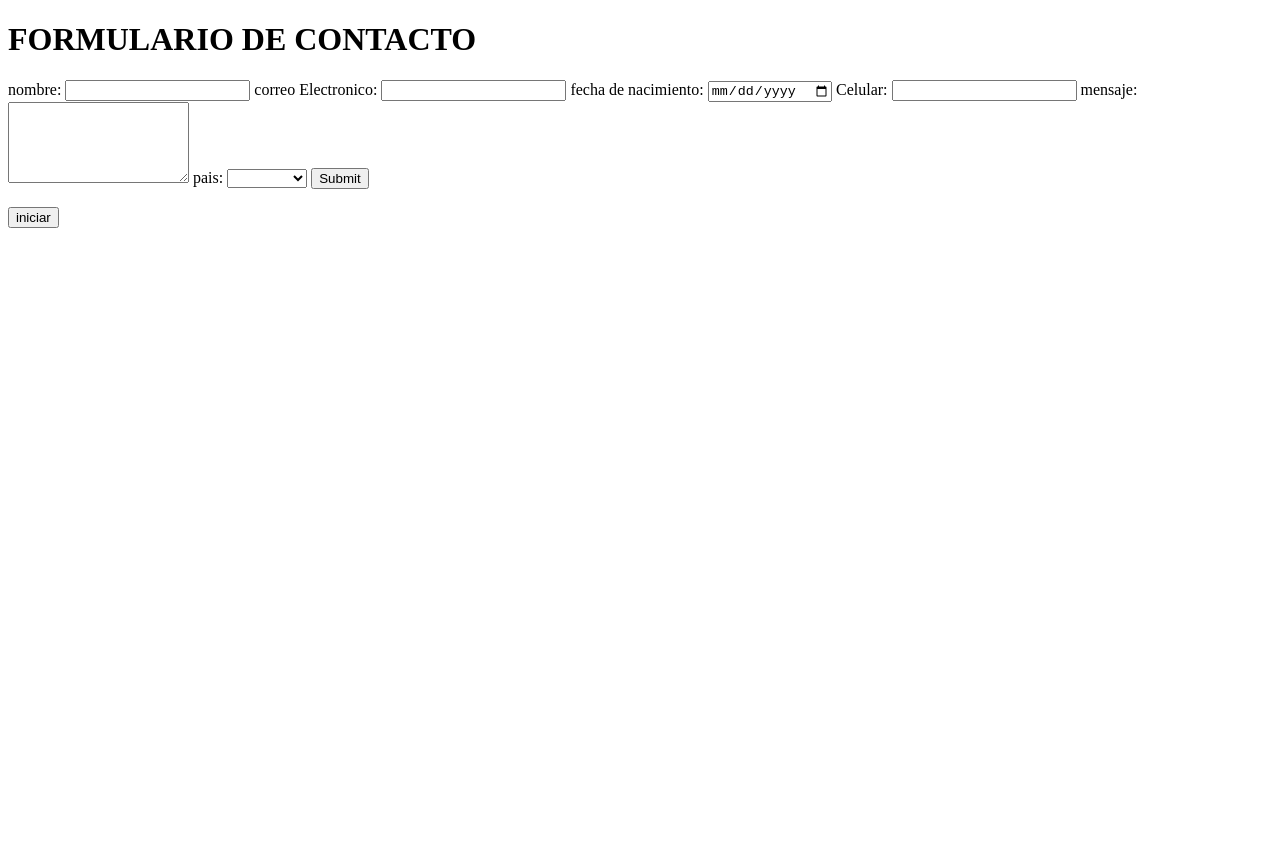
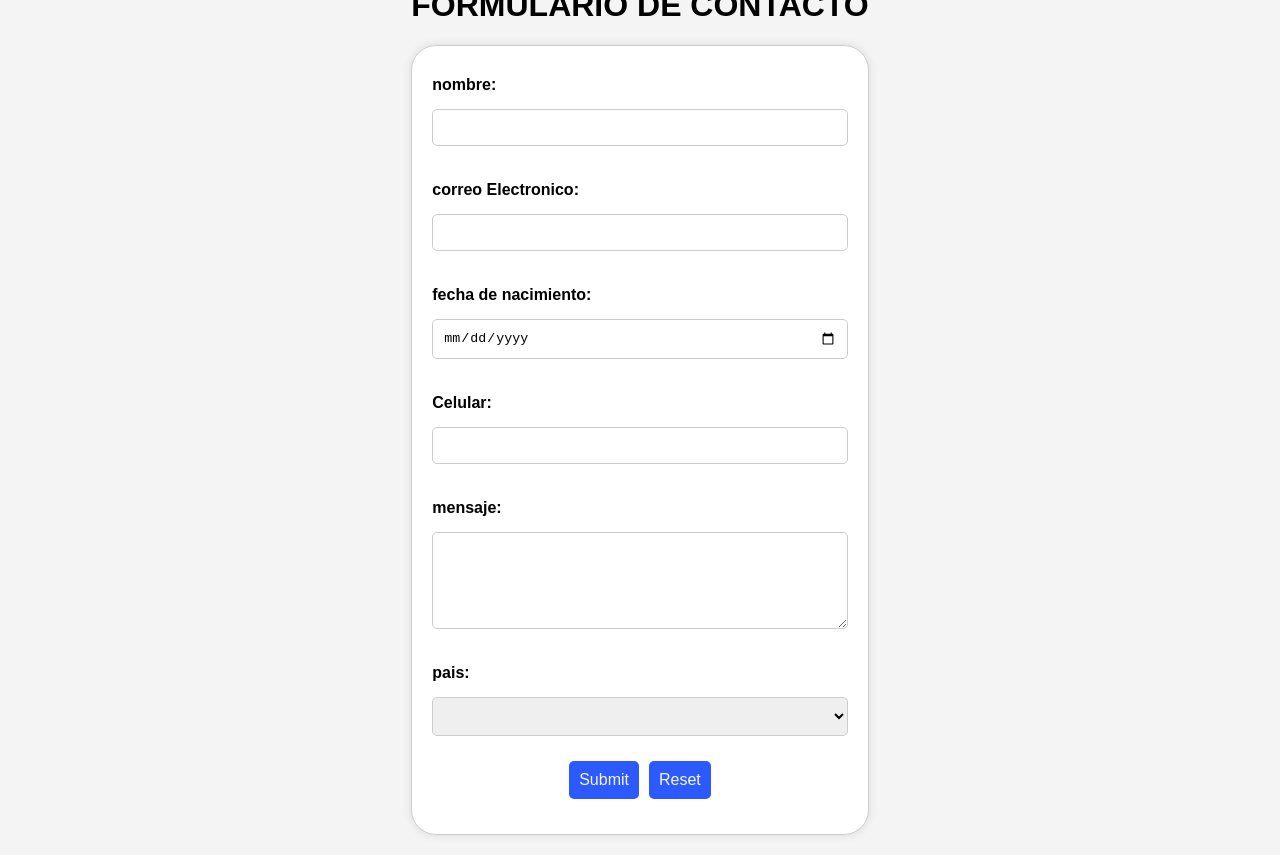
Before and after one commit to pineda1499/entrega-2, a plain HTML site: page formulario.html in a window 1280 px wide. Before the commit the page ends 800 px from the top, so only its background shows below. Drawn offline with Linux system fonts and the light colour scheme.

Commit message:
formulario

```diff
--- a/formulario.html
+++ b/formulario.html
@@ -4,11 +4,9 @@
     <meta charset="UTF-8">
     <meta name="viewport" content="width=device-width, initial-scale=1.0">
     <title>Document</title>
-    <style>
-
-    </style>
+    <link rel="stylesheet" type="text/css" href="style1.css">
 </head>
-<body>
+<body >
     <div class="container">
         <h1>FORMULARIO DE CONTACTO</h1>
         <form id="formulario"  action="#" method="post">
@@ -35,11 +33,13 @@
                 <option value="Mx">Mexico</option>
                 <option value="ar">Argentina</option>
             </select>
-            <input type="submit" name="emviar" id="enviar">
-            <br>
-            <br>
-            <button type="reset">iniciar</button>
-            </form>
+            <div class="button-group">
+                <input type="submit" name="enviar" id="enviar">
+                <input type="reset" name="limpiar" id="limpiar">
+            </div>
+
+
+        </form>
     </div>
 </body>
 </html>
--- a/style.css
+++ b/style.css
@@ -12,13 +12,13 @@ table {
     border-collapse: collapse;
     width: 90%;
     margin: 40px auto;
-    box-shadow: 0 4px 24px rgba(0,0,0,0.08);
+    box-shadow: 0 4px 24px rgba(139, 16, 16, 0.08);
     border-radius: 12px;
     overflow: hidden;
     background: #fff;
 }
 th, td {
-    border: 1px solid #e5e7eb;
+    border: 3px solid #000000;
     padding: 14px 10px;
     text-align: center;
     font-size: 1em;
--- /dev/null
+++ b/style1.css
@@ -0,0 +1,67 @@
+body{
+    font-family: Arial, Helvetica, sans-serif;
+    display: flex;
+    justify-content: center;
+    align-items: center;
+    height: 100vh;
+    margin: 0;
+    background-color: #f4f4f4;
+    padding: 0%;
+    border-radius: 15px; /* Esquinas más redondeadas */
+}
+.container{
+    max-width: 600px;
+    margin: 0 auto;
+    padding: 20px;
+border-radius: 8px;
+box-shadow: 0 0 10px rgba rgb(41, 41, 41);
+}
+h1{
+    text-align: center;
+    color: black;
+}
+label{
+    font-weight: bold;
+    margin: 10px 0 5px;
+    display: block;
+    font-weight: bold;
+}
+input, select, textarea{
+    width: 100%;
+    padding: 10px;
+    margin-bottom: 15px;
+    border: 1px solid #ccc;
+    border-radius: 5px;
+    box-sizing: border-box;
+}
+input[type="submit"], input[type="reset"]{
+    background-color: #2c5aff;
+    color: rgb(247, 247, 247);
+    border: none;
+    cursor: pointer;
+    font-size: 1em;
+    transition: background-color 0.5s ease;
+}
+input[type="submit"]:hover, input[type="reset"]:hover{
+    background-color: rgba(247, 247, 248, 0.78);
+    color: black;
+    border: 1px solid #000000;
+}
+form{
+    display: flex;
+    flex-direction: column;
+    gap: 10px;
+    padding: 20px;
+    border: 1px solid #ccc;
+    border-radius: 5px;
+    box-shadow: 0 0 10px rgba(0,0,0,0.1);
+    background-color: rgb(255, 255, 255);
+    border-radius: 25px;
+}
+.button-group {
+    display: flex;
+    gap: 10px;
+    justify-content: center;
+    align-items: center;
+    margin: auto;
+}
```
